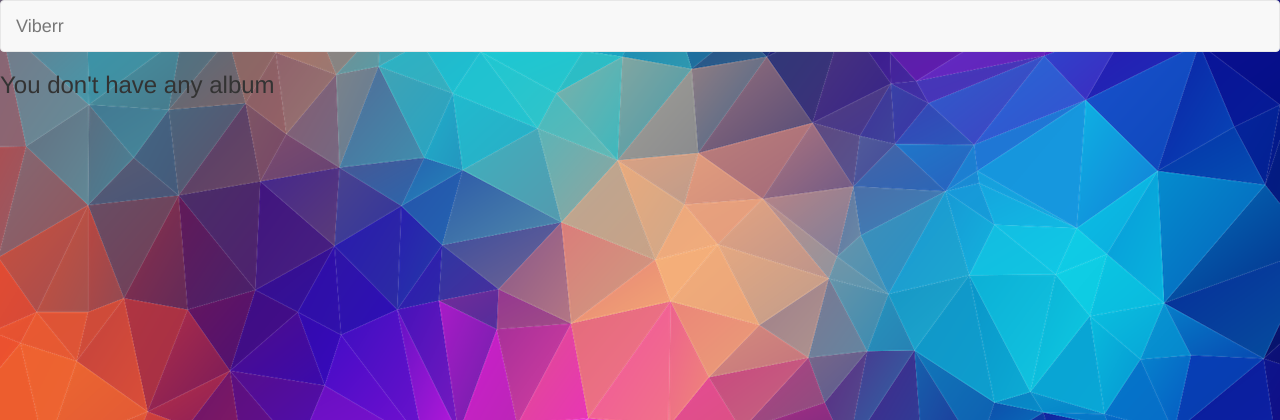
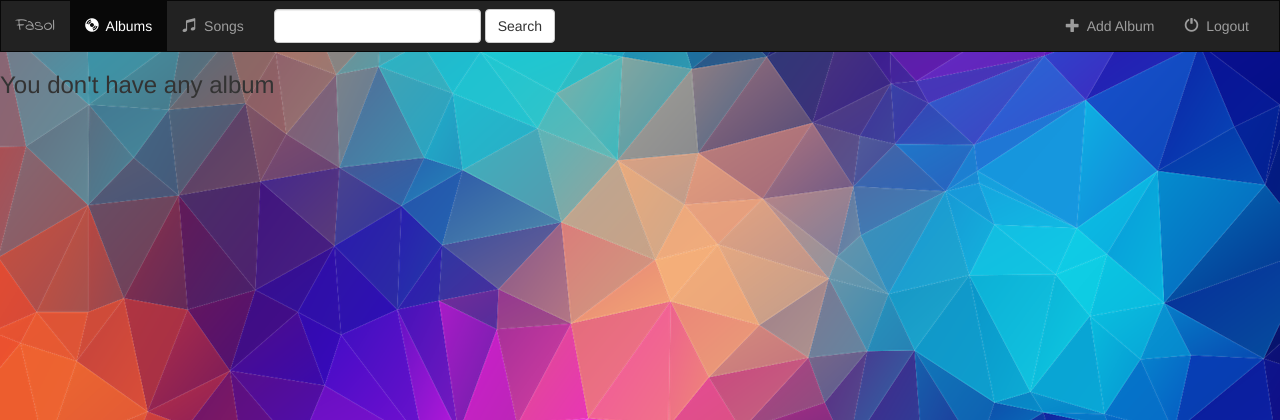
Before and after one commit to jesipr/MusicApp, a Django app: page /music/ in a window 1280 px wide. Shown: the top 420 px of the page. Run offline with Django 3.2, Linux system fonts and the light colour scheme; data that the repository does not hold is empty; some libraries are stand-ins or nearby versions.

Commit message:
Navbar imporivements!

```diff
--- a/website/music/static/music/style.css
+++ b/website/music/static/music/style.css
@@ -1,3 +1,11 @@
 body{
 	background: white url("images/background.png");
 }
+
+.navbar{
+	border-radius: 0;
+}
+
+.navbar-brand{
+	font-family: 'Indie Flower', cursive;
+}
--- a/website/music/templates/music/index.html
+++ b/website/music/templates/music/index.html
@@ -1,14 +1,63 @@
 <!-- loads the path to your static files -->
 {% load static %}
 <link rel="stylesheet" href="https://maxcdn.bootstrapcdn.com/bootstrap/3.3.7/css/bootstrap.min.css" integrity="sha384-BVYiiSIFeK1dGmJRAkycuHAHRg32OmUcww7on3RYdg4Va+PmSTsz/K68vbdEjh4u" crossorigin="anonymous">
+<link rel="preconnect" href="https://fonts.gstatic.com">
+<link href="https://fonts.googleapis.com/css2?family=Indie+Flower&display=swap" rel="stylesheet">
 <link rel="stylesheet" type="text/css" href="{% static 'music/style.css' %}"/>
+<script src="https://code.jquery.com/jquery-3.3.1.slim.min.js" integrity="sha384-q8i/X+965DzO0rT7abK41JStQIAqVgRVzpbzo5smXKp4YfRvH+8abtTE1Pi6jizo" crossorigin="anonymous"></script>
+<script src="https://cdnjs.cloudflare.com/ajax/libs/popper.js/1.14.7/umd/popper.min.js" integrity="sha384-UO2eT0CpHqdSJQ6hJty5KVphtPhzWj9WO1clHTMGa3JDZwrnQq4sF86dIHNDz0W1" crossorigin="anonymous"></script>
+<script src="https://stackpath.bootstrapcdn.com/bootstrap/4.3.1/js/bootstrap.min.js" integrity="sha384-JjSmVgyd0p3pXB1rRibZUAYoIIy6OrQ6VrjIEaFf/nJGzIxFDsf4x0xIM+B07jRM" crossorigin="anonymous"></script>
 
-<nav class="navbar navbar-default">
+
+<nav class="navbar navbar-inverse">
 	<div class="container-fluid">
 
-		<!-- logo -->
+		<!-- Header -->
 		<div class="navbar-header">
-			<a class="navbar-brand" href="{% url 'music:index' %}">Viberr</a>
+			<button type="button" class="navbar-toggle" data-toggle="collapse" data-target="#topNavBar">
+				<span class="icon-bar"></span>
+				<span class="icon-bar"></span>
+				<span class="icon-bar"></span>
+			</button>
+			<a class="navbar-brand" href="{% url 'music:index' %}">Fasol</a>
+		</div>
+
+		<!-- Items -->
+		<div class="collapse navbar-collapse" id="topNavBar">
+
+			<ul class="nav navbar-nav">
+				<li class="active">
+					<a href="{% url 'music:index' %}">
+						<span class="glyphicon glyphicon-cd" aria-hidden="true"></span>&nbsp; Albums
+					</a>
+				</li>
+				<li class="">
+					<a href="#">
+						<span class="glyphicon glyphicon-music" aria-hidden="true"></span>&nbsp; Songs
+					</a>
+				</li>
+			</ul>
+
+			<form class="navbar-form navbar-left" role="search" method="get" action="#">
+				<div class="form-group">
+					<input type="text" class="form-control" name="q" value="">
+				</div>
+				<button type="submit" class="btn btn-default">Search</button>
+			</form>
+
+			<ul class="nav navbar-nav navbar-right">
+				<li class="">
+					<a href="#">
+						<span class="glyphicon glyphicon-plus" aria-hidden="true"></span>&nbsp; Add Album
+					</a>
+				</li>
+				<li class="">
+					<a href="#">
+						<span class="glyphicon glyphicon-off" aria-hidden="true"></span>&nbsp; Logout
+					</a>
+				</li>
+			</ul>
+
 		</div>
 
 	</div>
```
